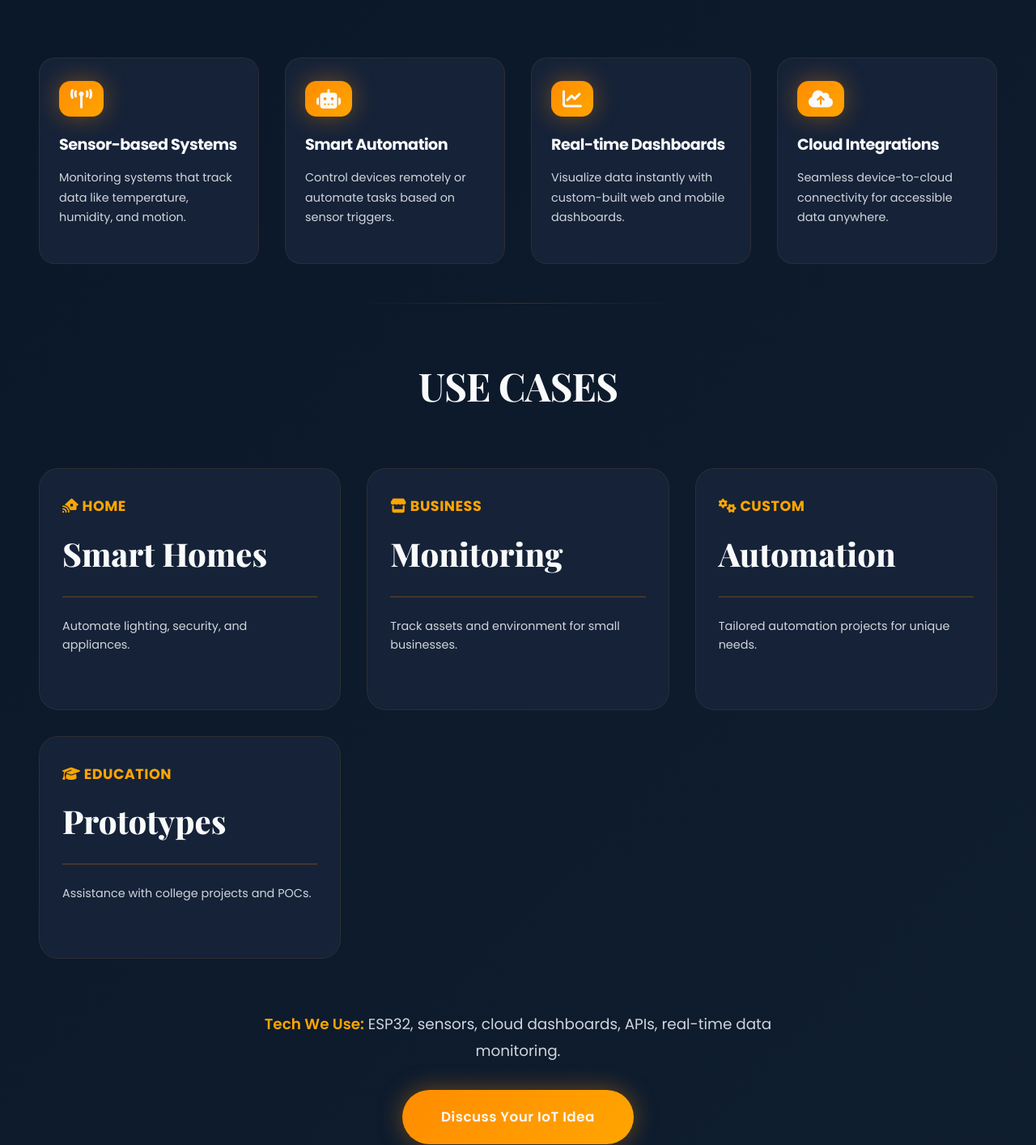
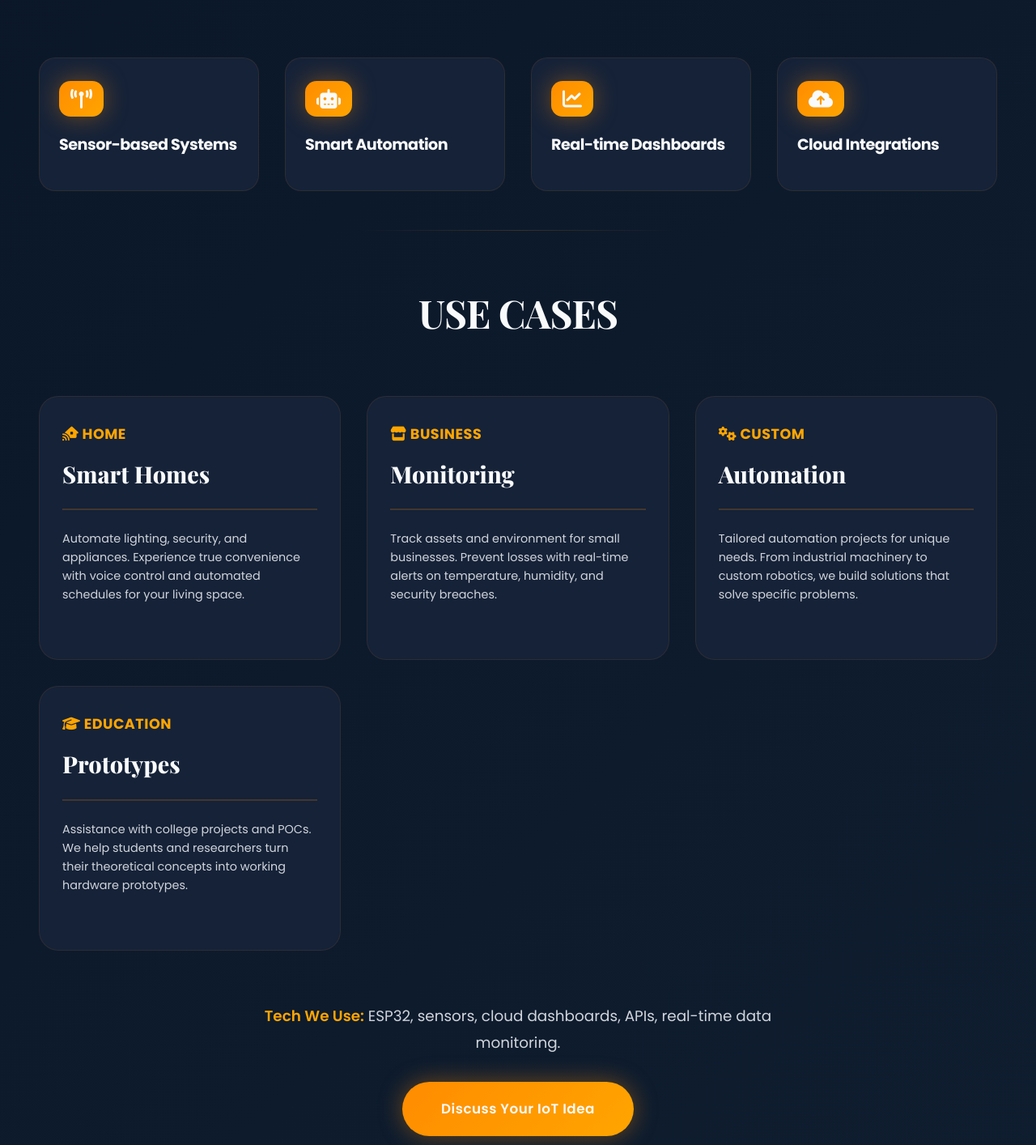
Before and after one commit to PiyushMB00/Phoenix-Pixels-Studios, a Flask app: page /iot-solutions in a window 1280 px wide. Shown: the part 869-2283 px from the top of the page at 81% size. Run offline with Flask 3, Linux system fonts and the light colour scheme; parts of the project's set-up code (start-up, migrations or seed data) failed here and were passed over.

Commit message:
fix: content adjustments - pricing heading size, career card, remove feature text

```diff
--- a/static/css/style.css
+++ b/static/css/style.css
@@ -657,6 +657,10 @@ section .header {
   font-family: "Playfair Display", serif;
 }
 
+.service-pricing .card h3 {
+  font-size: 1.8rem;
+}
+
 .pricing .card p {
   color: var(--text-secondary);
   margin-bottom: 0.75rem;
--- a/templates/careers.html
+++ b/templates/careers.html
@@ -47,6 +47,12 @@
             <p>Portfolio required. Figma expertise.</p>
              <a href="{{ url_for('contact_page') }}?subject=Job Application - UI/UX Designer" style="color: var(--phoenix-orange); margin-top: 1rem; display: block;">Apply Now <i class="fa-solid fa-arrow-right"></i></a>
         </div>
+        <div class="card">
+            <span><i class="fa-solid fa-cloud"></i></span>
+            <h4>Cloud Engineer</h4>
+            <p>AWS/Azure experience and DevOps skills.</p>
+             <a href="{{ url_for('contact_page') }}?subject=Job Application - Cloud Engineer" style="color: var(--phoenix-orange); margin-top: 1rem; display: block;">Apply Now <i class="fa-solid fa-arrow-right"></i></a>
+        </div>
     </div>
 </section>
 {% endblock %}
--- a/templates/iot_solutions.html
+++ b/templates/iot_solutions.html
@@ -32,55 +32,51 @@
             <div class="card">
                 <span><i class="fa-solid fa-tower-broadcast"></i></span>
                 <h4>Sensor-based Systems</h4>
-                <p>Monitoring systems that track data like temperature, humidity, and motion.</p>
             </div>
             <div class="card">
                 <span><i class="fa-solid fa-robot"></i></span>
                 <h4>Smart Automation</h4>
-                <p>Control devices remotely or automate tasks based on sensor triggers.</p>
             </div>
             <div class="card">
                 <span><i class="fa-solid fa-chart-line"></i></span>
                 <h4>Real-time Dashboards</h4>
-                <p>Visualize data instantly with custom-built web and mobile dashboards.</p>
             </div>
             <div class="card">
                 <span><i class="fa-solid fa-cloud-arrow-up"></i></span>
                 <h4>Cloud Integrations</h4>
-                <p>Seamless device-to-cloud connectivity for accessible data anywhere.</p>
             </div>
         </div>
     </section>
 
     <section id="use-cases" class="container" style="margin-top: 2rem;">
         <h2 class="header">USE CASES</h2>
-        <div class="pricing">
+        <div class="pricing service-pricing">
              <div class="card">
                 <div class="content">
                     <h4><i class="fa-solid fa-house-signal"></i> Home</h4>
                     <h3>Smart Homes</h3>
-                    <p>Automate lighting, security, and appliances.</p>
+                    <p>Automate lighting, security, and appliances. Experience true convenience with voice control and automated schedules for your living space.</p>
                 </div>
             </div>
             <div class="card">
                 <div class="content">
                     <h4><i class="fa-solid fa-store"></i> Business</h4>
                     <h3>Monitoring</h3>
-                    <p>Track assets and environment for small businesses.</p>
+                    <p>Track assets and environment for small businesses. Prevent losses with real-time alerts on temperature, humidity, and security breaches.</p>
                 </div>
             </div>
             <div class="card">
                 <div class="content">
                      <h4><i class="fa-solid fa-gears"></i> Custom</h4>
                     <h3>Automation</h3>
-                    <p>Tailored automation projects for unique needs.</p>
+                    <p>Tailored automation projects for unique needs. From industrial machinery to custom robotics, we build solutions that solve specific problems.</p>
                 </div>
             </div>
             <div class="card">
                 <div class="content">
                     <h4><i class="fa-solid fa-graduation-cap"></i> Education</h4>
                     <h3>Prototypes</h3>
-                    <p>Assistance with college projects and POCs.</p>
+                    <p>Assistance with college projects and POCs. We help students and researchers turn their theoretical concepts into working hardware prototypes.</p>
                 </div>
             </div>
         </div>
```
Also changed, not shown: templates/web_development.html (+5 -9 lines).
